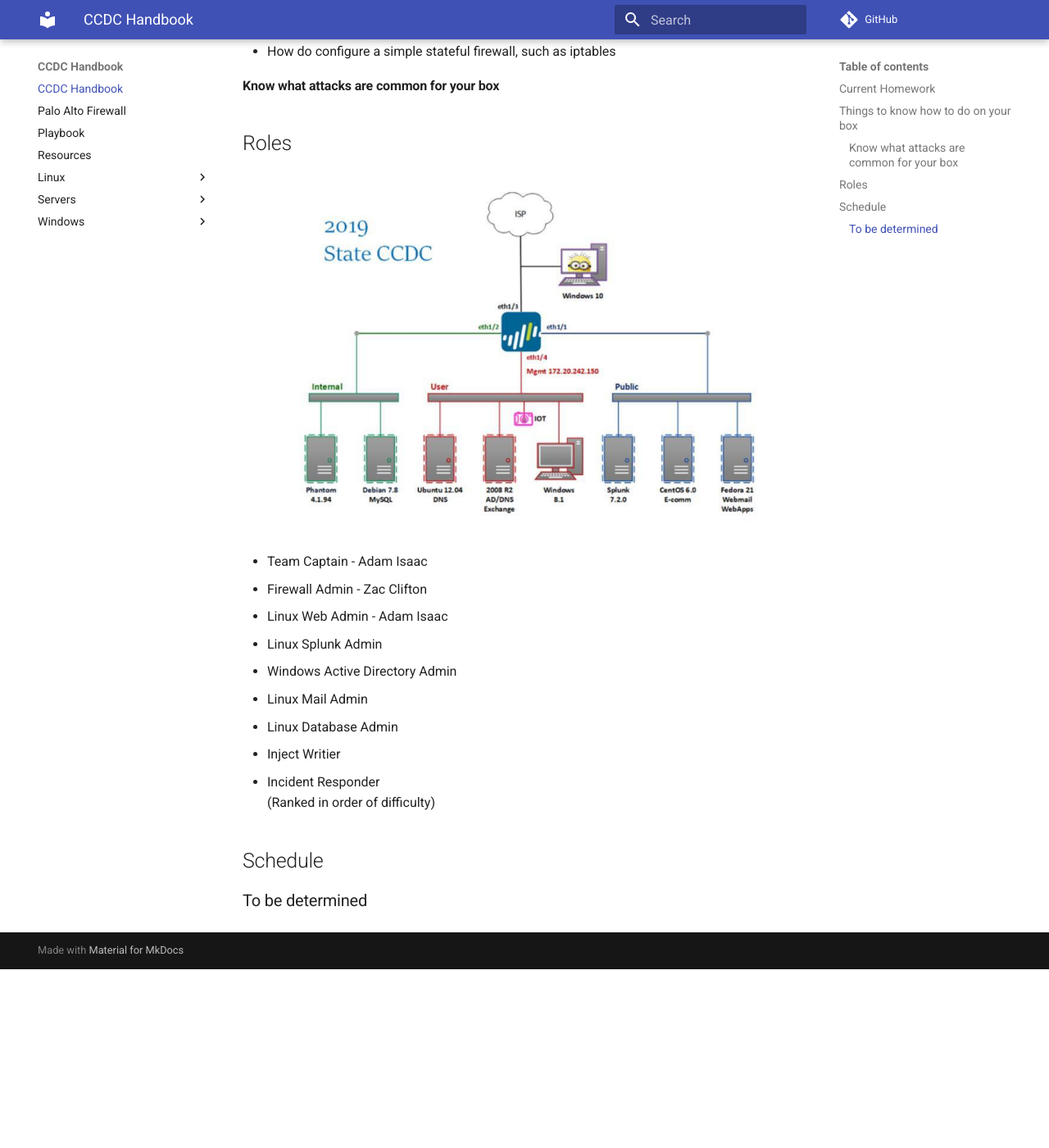
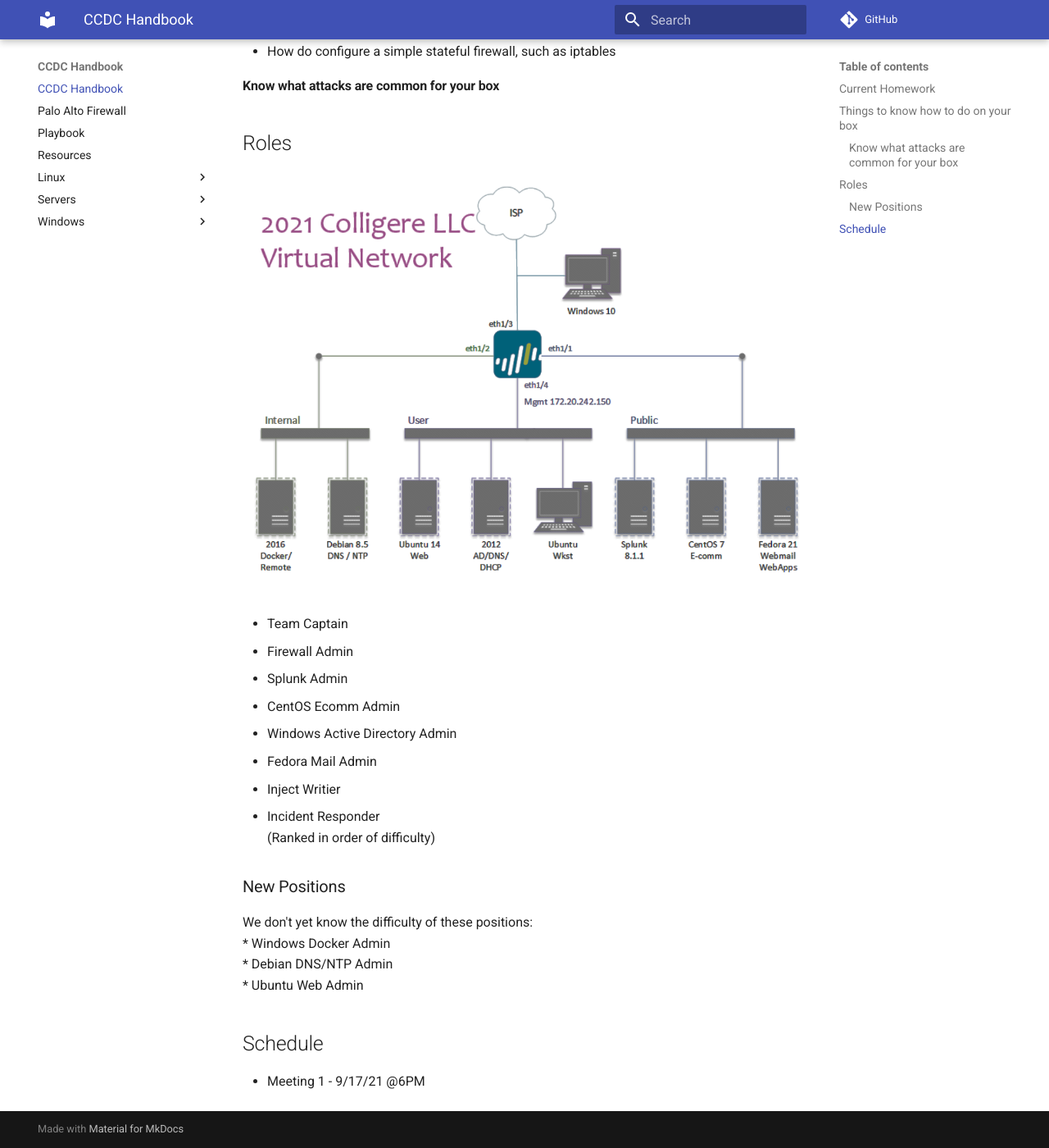
Before and after one commit to ius-csg/ccdc-handbook, an MkDocs documentation site: the page built from docs/index.md, in a window 1280 px wide and 1400 px high, scrolled down 465 px. Shown: the whole window at 82% size. Built offline with MkDocs 1.6.1 and Material for MkDocs 9.7.7, drawn with Linux system fonts in a browser that asks for light colours; comment, search, counter and statistics services are not loaded; before the commit the page ends 1647 px from its top, so only the background shows below that; some of the changed text lies outside the part shown.

Commit message:
Update for 2021-22

```diff
--- a/docs/index.md
+++ b/docs/index.md
@@ -2,7 +2,7 @@
 
 ## Current Homework
 
-* Get an account with [CSLabs](https://iuscsg.org/cslabs).
+* Learn about the rules of competition, and explore your possible roles
 
 ## Things to know how to do on your box
 - What is your system/name?
@@ -19,16 +19,20 @@
 
 ![roles](assets/ccdc-roles.png)
 
-* Team Captain - Adam Isaac
-* Firewall Admin - Zac Clifton
-* Linux Web Admin - Adam Isaac
-* Linux Splunk Admin
+* Team Captain
+* Firewall Admin
+* Splunk Admin
+* CentOS Ecomm Admin
 * Windows Active Directory Admin
-* Linux Mail Admin
-* Linux Database Admin
+* Fedora Mail Admin
 * Inject Writier
 * Incident Responder
 (Ranked in order of difficulty)
+
+### New Positions
+We don't yet know the difficulty of these positions:
+* Windows Docker Admin
+* Debian DNS/NTP Admin
+* Ubuntu Web Admin
 ## Schedule
-
-### To be determined
+* Meeting 1 - 9/17/21 @6PM
```
Also changed, not shown: docs/assets/ccdc-roles.png.
